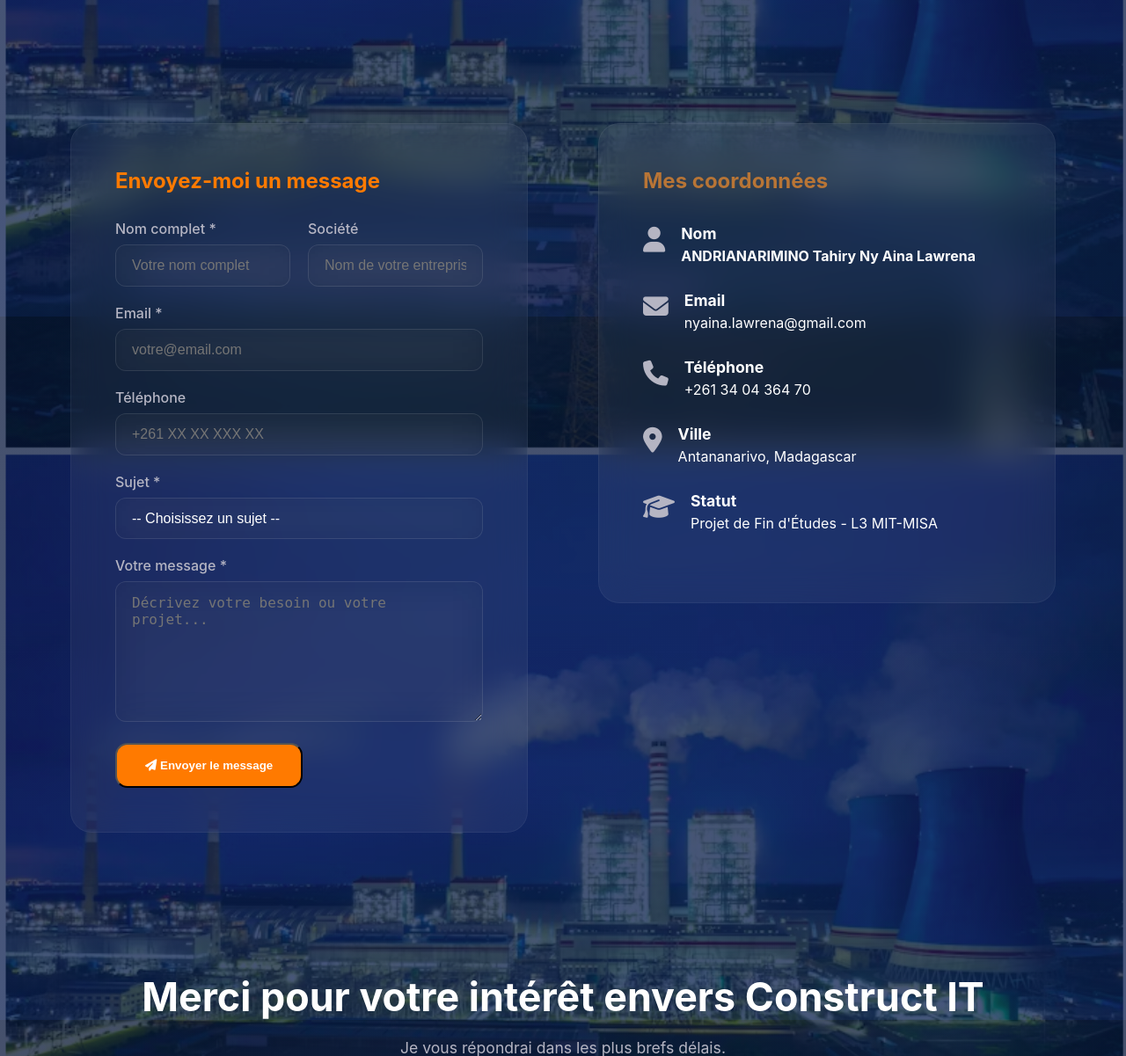
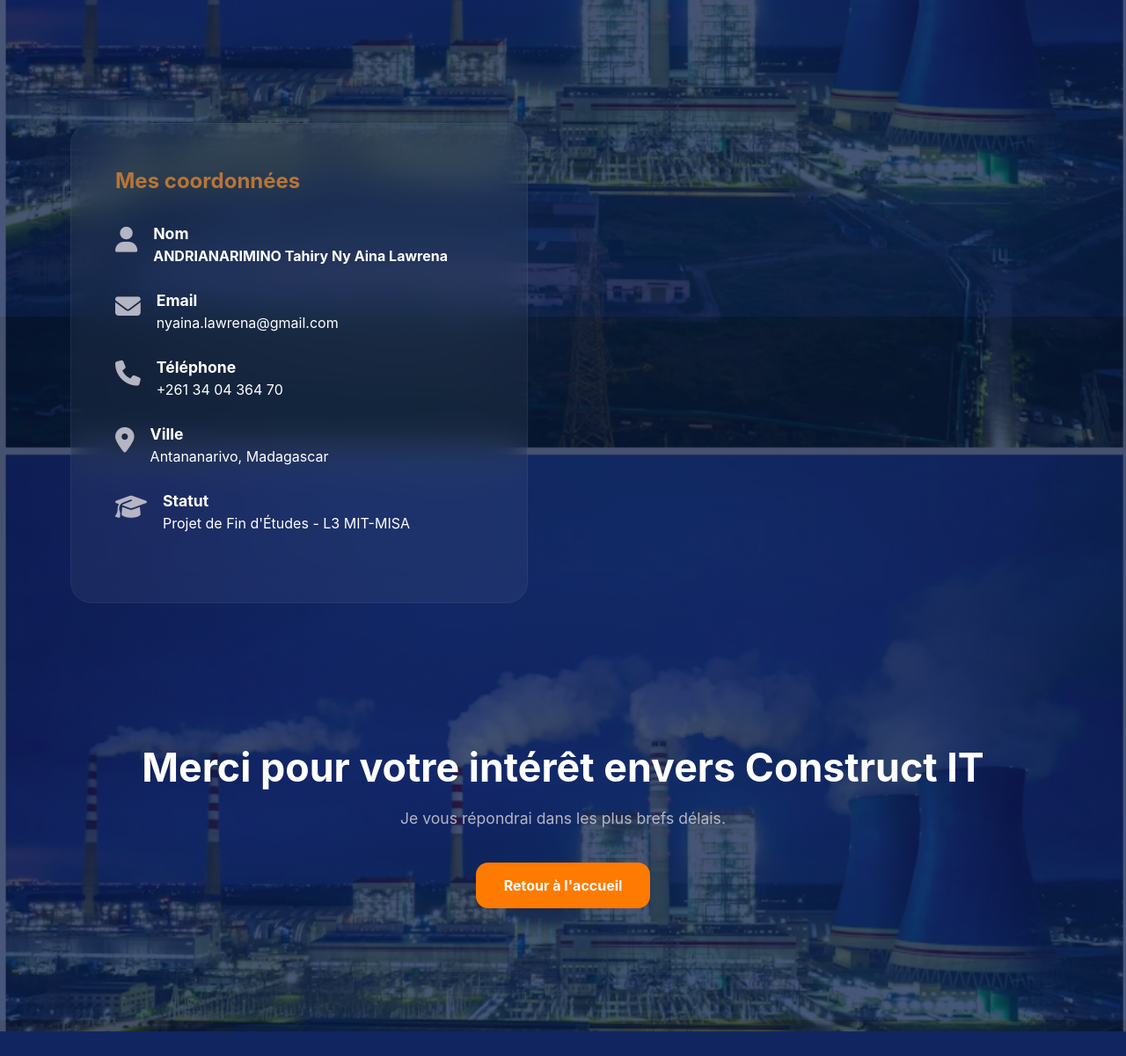
Before and after one commit to Ainalawrena/GestionChantier, a PHP site: page /contact.php in a window 1280 px wide. Shown: the part 440-1641 px from the top of the page at 88% size. After the commit the page ends 1613 px from the top, so only its background shows below. Run offline with PHP 8.4, Linux system fonts and the light colour scheme; some web fonts are replaced.

Commit message:
checkpoint avant ajout notifications

```diff
--- a/public/contact.php
+++ b/public/contact.php
@@ -43,87 +43,7 @@ $erreur = $_GET['erreur'] ?? null;
 <!-- Container principal -->
 <div class="contact-container reveal">
 
-    <!-- Formulaire -->
-    <div class="contact-form">
-        <h2>Envoyez-moi un message</h2>
 
-        <?php if ($succes): ?>
-            <div class="alert-succes">
-                <i class="fa-solid fa-circle-check"></i>
-                Message envoyé avec succès ! Je vous répondrai bientôt.
-            </div>
-        <?php endif; ?>
-
-        <?php if ($erreur === 'champs_vides'): ?>
-            <div class="alert-erreur">
-                <i class="fa-solid fa-circle-xmark"></i>
-                Veuillez remplir tous les champs obligatoires.
-            </div>
-        <?php elseif ($erreur === 'envoi_echoue'): ?>
-            <div class="alert-erreur">
-                <i class="fa-solid fa-circle-xmark"></i>
-                Erreur lors de l'envoi. Veuillez réessayer.
-            </div>
-        <?php endif; ?>
-
-        <form action="index.php?page=contact&action=envoyer" method="POST" id="contactForm">
-
-            <div class="form-row">
-                <div class="form-group">
-                    <label for="nom">Nom complet <span class="required">*</span></label>
-                    <input type="text" id="nom" name="nom"
-                           placeholder="Votre nom complet"
-                           value="<?= htmlspecialchars($_POST['nom'] ?? '') ?>"
-                           required>
-                </div>
-                <div class="form-group">
-                    <label for="societe">Société</label>
-                    <input type="text" id="societe" name="societe"
-                           placeholder="Nom de votre entreprise"
-                           value="<?= htmlspecialchars($_POST['societe'] ?? '') ?>">
-                </div>
-            </div>
-
-            <div class="form-group">
-                <label for="email">Email <span class="required">*</span></label>
-                <input type="email" id="email" name="email"
-                       placeholder="votre@email.com"
-                       value="<?= htmlspecialchars($_POST['email'] ?? '') ?>"
-                       required>
-            </div>
-
-            <div class="form-group">
-                <label for="tel">Téléphone</label>
-                <input type="tel" id="tel" name="tel"
-                       placeholder="+261 XX XX XXX XX"
-                       value="<?= htmlspecialchars($_POST['tel'] ?? '') ?>">
-            </div>
-
-            <div class="form-group">
-                <label for="sujet">Sujet <span class="required">*</span></label>
-                <select id="sujet" name="sujet" required>
-                    <option value="" disabled selected>-- Choisissez un sujet --</option>
-                    <option value="Démonstration du logiciel">Démonstration du logiciel</option>
-                    <option value="Demande de devis">Demande de devis</option>
-                    <option value="Support technique">Support technique</option>
-                    <option value="Partenariat">Partenariat</option>
-                    <option value="Autre">Autre</option>
-                </select>
-            </div>
-
-            <div class="form-group">
-                <label for="message">Votre message <span class="required">*</span></label>
-                <textarea id="message" name="message" rows="6"
-                          placeholder="Décrivez votre besoin ou votre projet..."
-                          required><?= htmlspecialchars($_POST['message'] ?? '') ?></textarea>
-            </div>
-
-            <button type="submit" class="cta-btn">
-                <i class="fa-solid fa-paper-plane"></i> Envoyer le message
-            </button>
-
-        </form>
-    </div>
 
     <!-- Informations personnelles -->
     <div class="contact-info">
```
